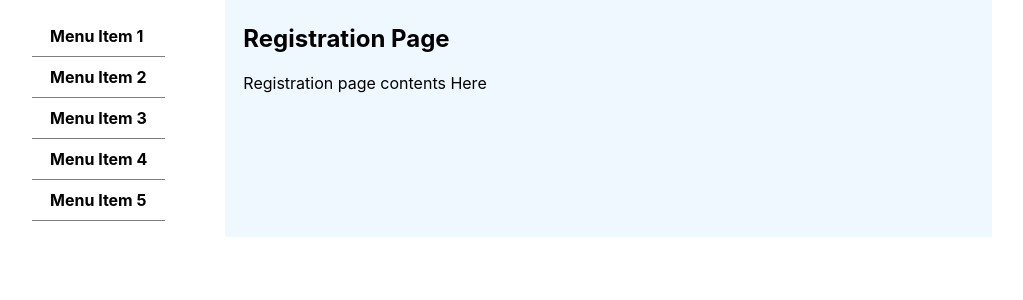
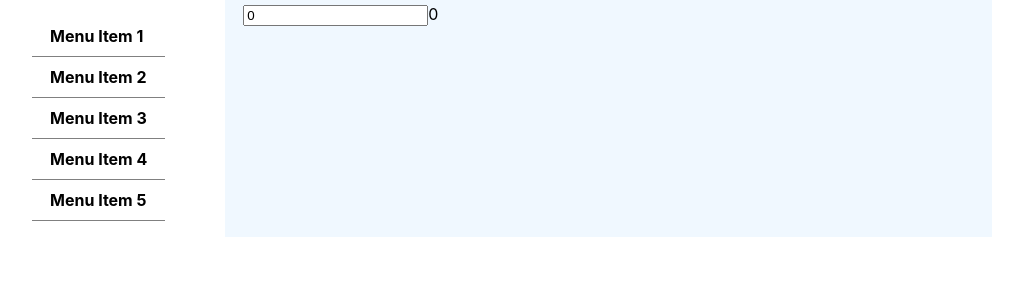
Before and after one commit to dtarxanyan/movies-project, a React (Create React App) app: page / in a window 1280 px wide. Shown: the top 300 px of the page, without its empty margins (128-1151 px from the left). Built offline with nearby package versions, Linux system fonts and the light colour scheme.

Commit message:
'albert-gabrielyan-volume'

```diff
--- a/src/App.js
+++ b/src/App.js
@@ -1,7 +1,7 @@
 import React from "react";
 import Layout from "./components/Functional/Layout/Layout";
 import RegistrationPage from "./components/Functional/RegistrationPage/RegistrationPage";
-
+import Volume from "./components/Functional/Volume/Volume";
 class App extends React.Component {
     constructor(props) {
         super(props);
@@ -10,7 +10,7 @@ class App extends React.Component {
     render() {
         return (
             <Layout>
-                <RegistrationPage/>
+                <Volume area = {50}/>
             </Layout>
         );
     }
--- /dev/null
+++ b/src/components/Functional/Volume/Volume.js
@@ -0,0 +1,27 @@
+import React, {useEffect, useReducer, useState} from "react";
+
+
+function Volume({area}) {
+   const [inputValue, setInputValue] = useState(0)
+    const [volume, setvolume] =  useState(0)
+    const handleChange = (e) => {
+        setInputValue(e.target.value)
+
+    }
+
+    useEffect(()=>{setvolume( inputValue * area)},[inputValue])
+
+    return (
+        <div>
+              <input type="text" value={inputValue} onChange={(e)=>handleChange(e)}/>
+            <span>{volume}</span>
+        </div>
+
+
+
+    )
+
+}
+
+
+export default Volume
```
